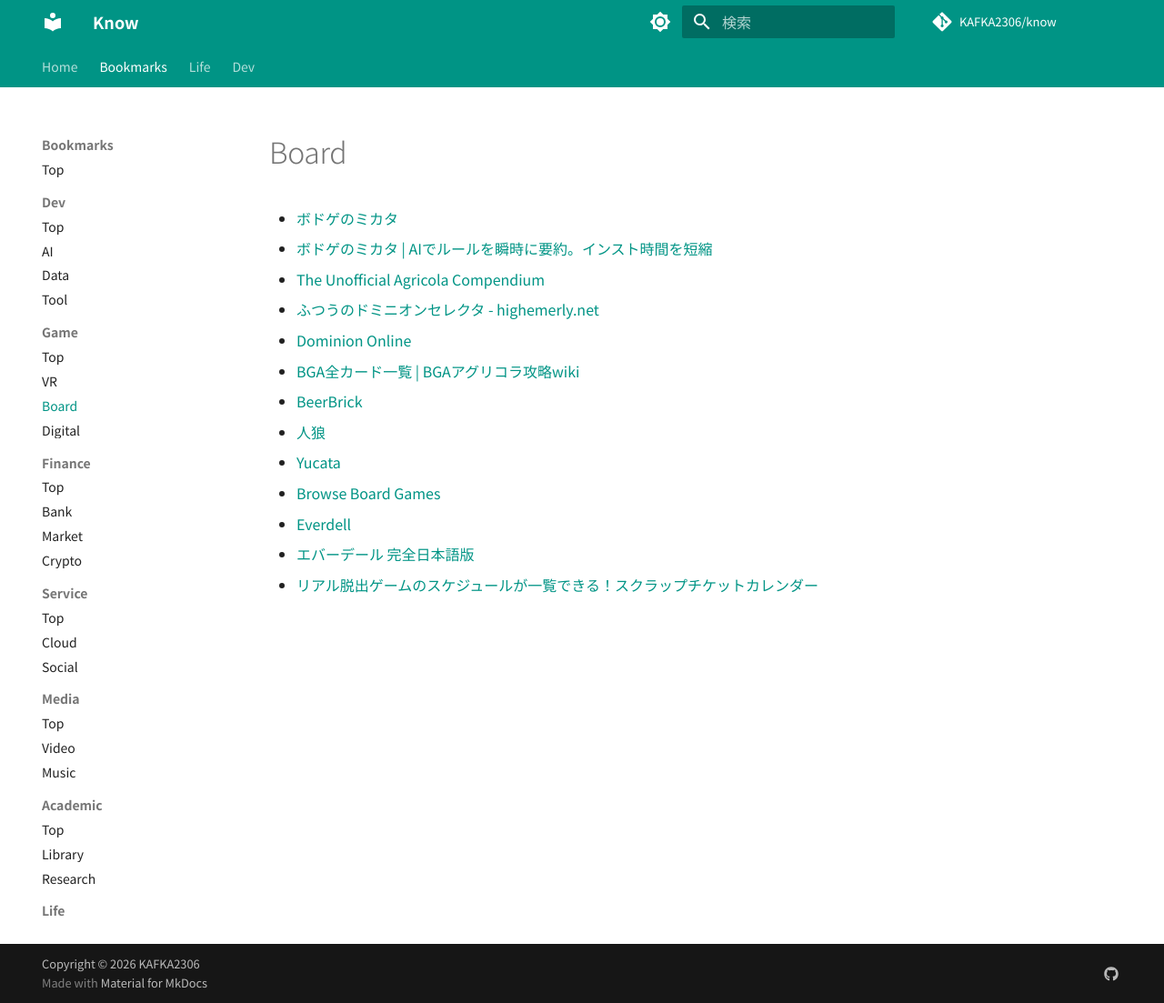
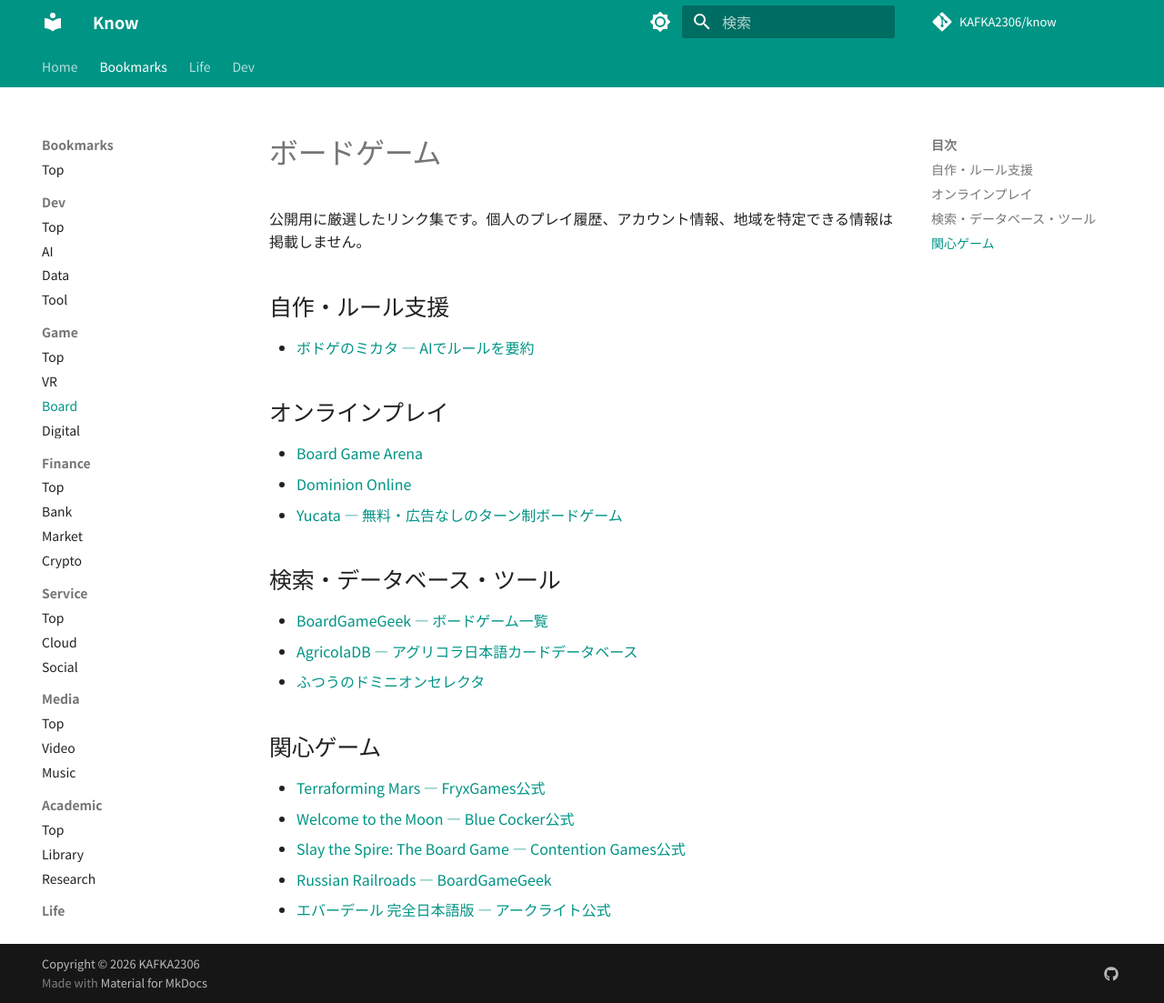
Before and after one commit to KAFKA2306/know, an MkDocs documentation site: the page built from docs/bookmarks/Game/Board/index.md, in a window 1280 px wide and 1103 px high. Shown: the whole window at 91% size. Built offline with MkDocs 1.6.1 and Material for MkDocs 9.7.7, drawn with Linux system fonts in a browser that asks for light colours; comment, search, counter and statistics services are not loaded.

Commit message:
ボードゲームリンクを監査・更新

```diff
--- a/docs/bookmarks/Game/Board/index.md
+++ b/docs/bookmarks/Game/Board/index.md
@@ -1,15 +1,27 @@
-# Board
+# ボードゲーム
 
-- [ボドゲのミカタ](https://rule-scribe-games.vercel.app)
-- [ボドゲのミカタ | AIでルールを瞬時に要約。インスト時間を短縮](https://bodoge-no-mikata.vercel.app)
-- [The Unofficial Agricola Compendium](https://m.alavigne.net)
-- [ふつうのドミニオンセレクタ - highemerly.net](http://highemerly.net)
-- [Dominion Online](https://dominion.games)
-- [BGA全カード一覧 | BGAアグリコラ攻略wiki](https://bgagricola.gamewiki.jp)
-- [BeerBrick](https://beerbrick.com)
-- [人狼](https://ja.boardgamearena.com)
-- [Yucata](https://www.yucata.de)
-- [Browse Board Games](https://boardgamegeek.com)
-- [Everdell](https://www.board-game.co.uk)
-- [エバーデール 完全日本語版](https://arclightgames.jp)
-- [リアル脱出ゲームのスケジュールが一覧できる！スクラップチケットカレンダー](https://www.scrapmagazine.com)
+公開用に厳選したリンク集です。個人のプレイ履歴、アカウント情報、地域を特定できる情報は掲載しません。
+
+## 自作・ルール支援
+
+- [ボドゲのミカタ — AIでルールを要約](https://bodoge-no-mikata.vercel.app/)
+
+## オンラインプレイ
+
+- [Board Game Arena](https://boardgamearena.com/)
+- [Dominion Online](https://dominion.games/)
+- [Yucata — 無料・広告なしのターン制ボードゲーム](https://www.yucata.de/en/)
+
+## 検索・データベース・ツール
+
+- [BoardGameGeek — ボードゲーム一覧](https://boardgamegeek.com/browse/boardgame)
+- [AgricolaDB — アグリコラ日本語カードデータベース](https://db.agricolajp.dev/)
+- [ふつうのドミニオンセレクタ](https://dominion.highemerly.net/)
+
+## 関心ゲーム
+
+- [Terraforming Mars — FryxGames公式](https://fryxgames.se/product/terraforming-mars/)
+- [Welcome to the Moon — Blue Cocker公式](https://bluecocker.com/en/jeu/welcome-to-the-moon/)
+- [Slay the Spire: The Board Game — Contention Games公式](https://contentiongames.com/games/slay/)
+- [Russian Railroads — BoardGameGeek](https://boardgamegeek.com/boardgame/144733/russian-railroads)
+- [エバーデール 完全日本語版 — アークライト公式](https://arclightgames.jp/product/%E3%82%A8%E3%83%90%E3%83%BC%E3%83%87%E3%83%BC%E3%83%AB/)
```
